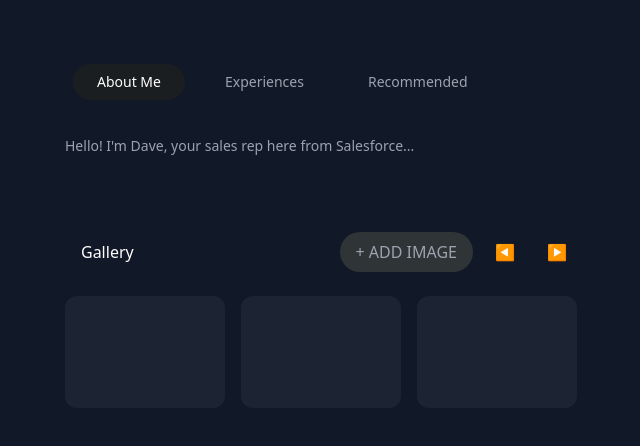
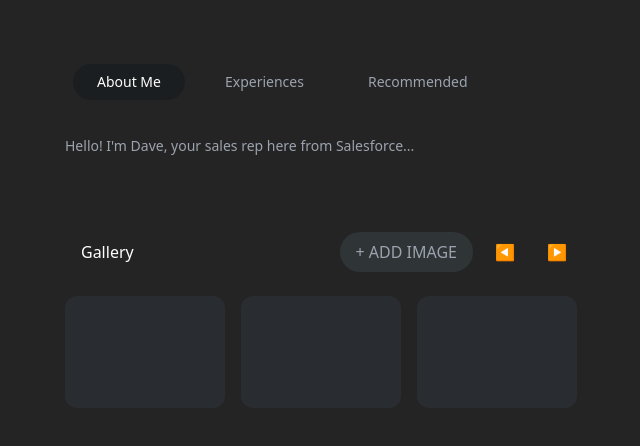
Before and after one commit to AshutoshSharma123/Figma_Design_Assignment, a React app: page / in a window 1280 px wide. Shown: the top 446 px of the page, without its empty margins (551-1191 px from the left). Built offline with nearby package versions, Linux system fonts and the light colour scheme; the HTML template or start-up script is replaced by a standard one.

Commit message:
added color scheme

```diff
--- a/src/components/Layout.jsx
+++ b/src/components/Layout.jsx
@@ -2,7 +2,7 @@ import React from "react";
 
 export default function Layout({ children }) {
     return (
-        <div className="min-h-screen flex items-start justify-center p-8">
+        <div className="min-h-screen flex items-start justify-center bg-[#242424] p-8">
             <div className="w-full max-w-screen-lg grid md:grid-cols-[1fr,560px] gap-6">
                 <div /> {/* left half intentionally empty */}
                 <div className="space-y-6">
```
Also changed, not shown: sample.png (added).
